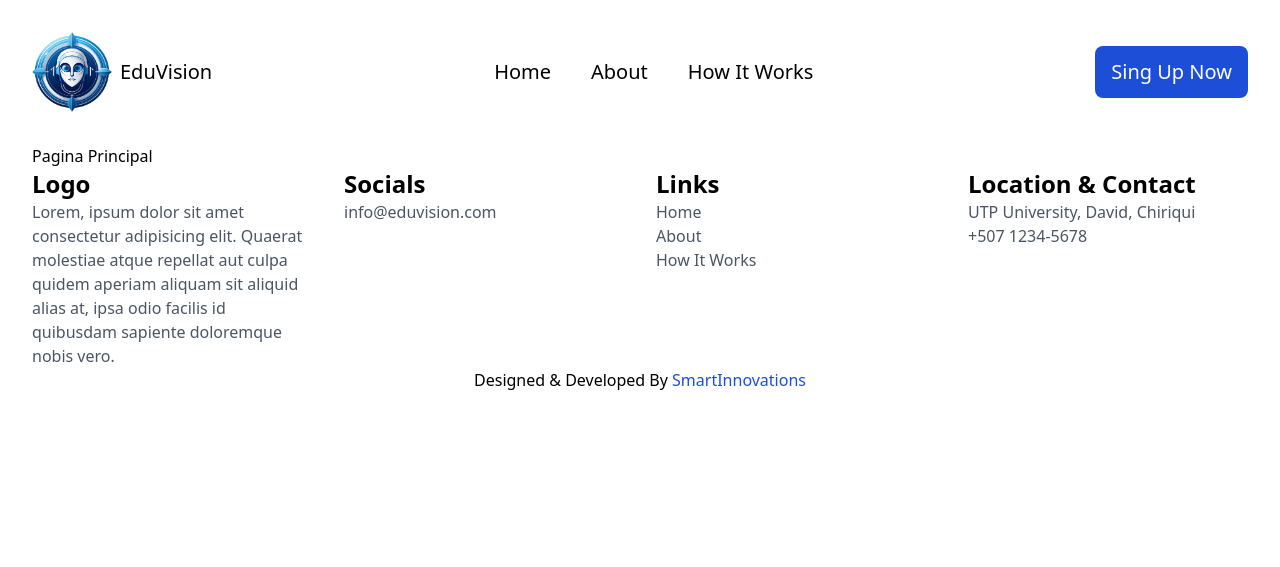
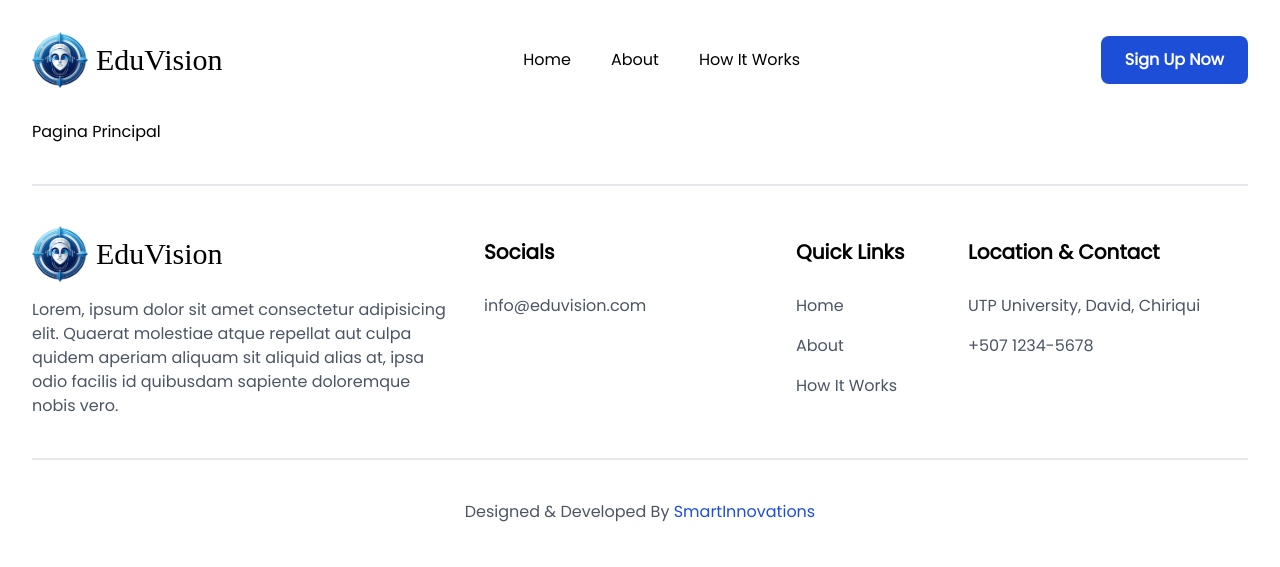
Before and after one commit to Ricky06202/Frontend-Proyecto-Sistemas-Roboticos, an Astro site: page / in a window 1280 px wide. Built offline with nearby package versions, Linux system fonts and the light colour scheme; Astro itself is replaced by a stand-in of ours; a web font is replaced by a local one.

Commit message:
arreglamos tanto el header como el footer

```diff
--- a/package.json
+++ b/package.json
@@ -13,6 +13,8 @@
     "@astrojs/check": "^0.9.2",
     "@astrojs/react": "^3.6.2",
     "@astrojs/tailwind": "^5.1.0",
+    "@fontsource/inknut-antiqua": "^5.0.13",
+    "@fontsource/poppins": "^5.0.14",
     "@types/react": "^18.3.3",
     "@types/react-dom": "^18.3.0",
     "astro": "^4.13.3",
--- a/src/components/Footer.astro
+++ b/src/components/Footer.astro
@@ -1,14 +1,18 @@
-<footer>
-	<div class='grid grid-cols-1 gap-8 md:grid-cols-2 lg:grid-cols-4'>
-		<div class='flex flex-col'>
-			<h3 class='text-2xl font-bold'>Logo</h3>
+---
+import Logo from "./Logo.astro";
+---
+
+<footer class="flex flex-col gap-10 py-10">
+	<div class='grid gap-8 py-10 grid-cols-1 md:grid-cols-2 lg:grid-cols-[3fr_2fr_1fr_2fr] border-y-2'>
+		<div class='flex flex-col gap-4'>
+			<Logo/>
 			<p class='text-gray-600'>
 				Lorem, ipsum dolor sit amet consectetur adipisicing elit. Quaerat molestiae atque repellat aut culpa quidem
 				aperiam aliquam sit aliquid alias at, ipsa odio facilis id quibusdam sapiente doloremque nobis vero.
 			</p>
 		</div>
-		<div>
-			<h3 class='text-2xl font-bold'>Socials</h3>
+		<div class="flex flex-col gap-4">
+			<h3 class='py-3 text-xl font-bold'>Socials</h3>
 			<a
 				class='text-gray-600'
 				href=''
@@ -16,8 +20,8 @@
 			>
 			<a href=''></a><a href=''></a><a href=''></a><a href=''></a>
 		</div>
-		<div class='flex flex-col'>
-			<h3 class='text-2xl font-bold'>Links</h3>
+		<div class='flex flex-col gap-4'>
+			<h3 class='py-3 text-xl font-bold'>Quick Links</h3>
 			<a
 				class='text-gray-600'
 				href=''
@@ -34,15 +38,15 @@
 				>How It Works</a
 			>
 		</div>
-		<div class='flex flex-col'>
-			<h3 class='text-2xl font-bold'>Location & Contact</h3>
+		<div class='flex flex-col gap-4'>
+			<h3 class='py-3 text-xl font-bold'>Location & Contact</h3>
 			<span class='text-gray-600'>UTP University, David, Chiriqui</span>
 			<span class='text-gray-600'>+507 1234-5678</span>
 		</div>
 	</div>
-	<div class='flex flex-col items-center'>
-		<span>
-			Designed & Developed By <a class="text-blue-700" href=''>SmartInnovations</a>
+	<div class='flex flex-col items-center gap-4'>
+		<span class="text-gray-600">
+			Designed & Developed By <a class="text-blue-700 hover:underline hover:underline-offset-2 " href=''>SmartInnovations</a>
 		</span>
 	</div>
 </footer>
--- /dev/null
+++ b/src/components/Logo.astro
@@ -0,0 +1,14 @@
+---
+// https://fontsource.org/fonts/inknut-antiqua/install
+import '@fontsource/inknut-antiqua';
+---
+<picture class="flex items-center gap-2 cursor-pointer">
+	<img class="aspect-square h-14" src="Logo.png" alt="Logo EduVision">
+	<h1 class="text-3xl font-600 ">EduVision</h1>
+</picture>
+
+<style>
+	h1 {
+		font-family: 'Inknut Antiqua', serif;
+	}
+</style>
--- a/src/components/NavBar.astro
+++ b/src/components/NavBar.astro
@@ -1,12 +1,16 @@
-<nav class="flex items-center justify-between py-8 text-xl">
-	<div class="flex items-center gap-2">
-		<picture ><img class="aspect-square h-20" src="Logo.png" alt="Logo EduVision"></picture>
-		<h1>EduVision</h1>
-	</div>
-	<ul class="flex gap-10">
-		<li class="hover:text-blue-700">Home</li>
-		<li class="hover:text-blue-700">About</li>
-		<li class="hover:text-blue-700">How It Works</li>
+---
+import Logo from './Logo.astro'
+---
+
+<nav class='flex items-center justify-between py-8 text-md'>
+	<Logo />
+	<ul class='flex gap-2'>
+		<li class='p-4 transition duration-150 cursor-pointer hover:text-blue-700'>Home</li>
+		<li class='p-4 transition duration-150 cursor-pointer hover:text-blue-700'>About</li>
+		<li class='p-4 transition duration-150 cursor-pointer hover:text-blue-700'>How It Works</li>
 	</ul>
-	<button class="px-4 py-3 text-white bg-blue-700 rounded-lg">Sing Up Now</button>
+	<button class='relative px-6 py-3 overflow-hidden font-bold text-white bg-blue-700 rounded-lg group'>
+		<span class='absolute top-0 left-0 w-full h-0 transition-all duration-300 ease-in-out bg-black/10 group-hover:h-full group-hover:bottom-0 group-hover:top-auto'
+		></span><a class="relative z-10">Sign Up Now</a></button
+	>
 </nav>
--- a/src/layouts/Layout.astro
+++ b/src/layouts/Layout.astro
@@ -1,4 +1,7 @@
 ---
+// https://fontsource.org/fonts/poppins/install
+import '@fontsource/poppins'
+
 import Footer from '@/components/Footer.astro'
 import NavBar from '@/components/NavBar.astro'
 
@@ -38,3 +41,9 @@ const { title } = Astro.props
 		<Footer/>
 	</body>
 </html>
+
+<style is:global>
+	:root{
+		font-family: 'Poppins', sans-serif;
+	}
+</style>
```
Also changed, not shown: 1 other file.
